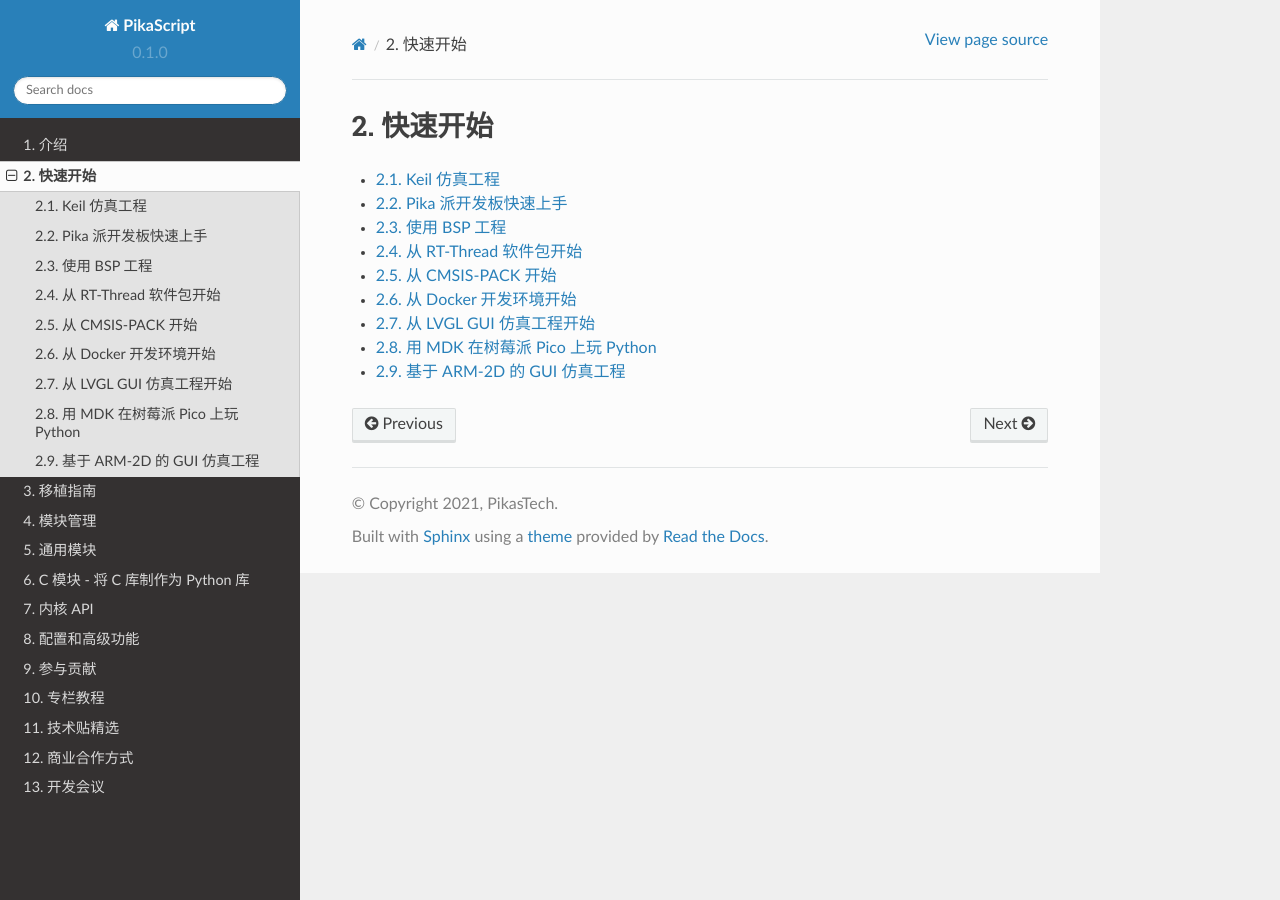
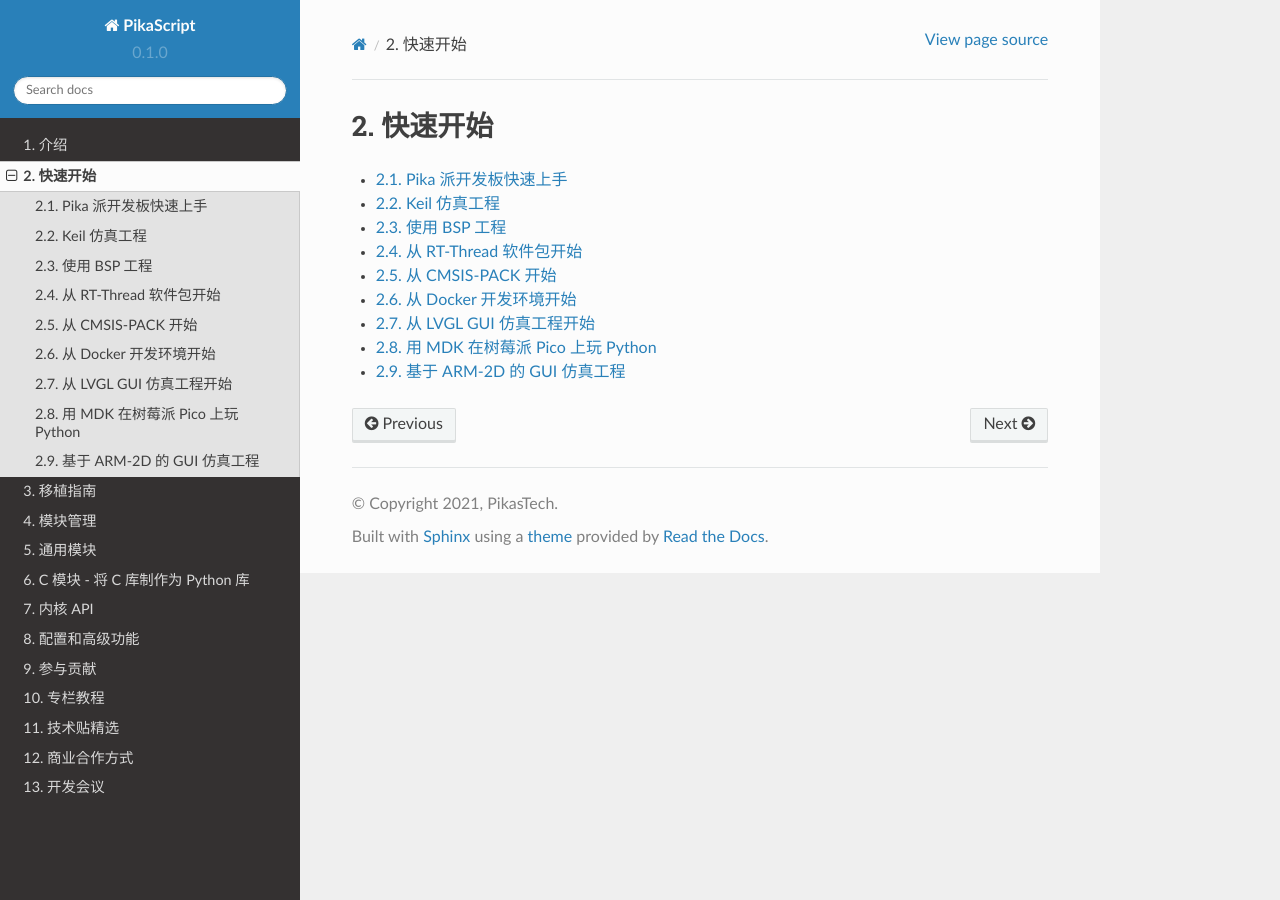
Before and after one commit to pikasTech/pikadoc, a Sphinx documentation site: the page built from docs/source/index_get-start.rst, in a window 1280 px wide. Built offline with Sphinx 7.4.7 and the Read the Docs theme 2.0.0, drawn with Linux system fonts in a browser that asks for light colours.

```diff
--- a/docs/source/index_get-start.rst
+++ b/docs/source/index_get-start.rst
@@ -4,8 +4,8 @@
 .. toctree::
    :maxdepth: 1
 
+   Pika 派开发板快速上手
    Keil 仿真工程
-   Pika 派开发板快速上手
    使用 BSP 工程
    从 RT-Thread 软件包开始
    get-start_cmsis-pack
```
